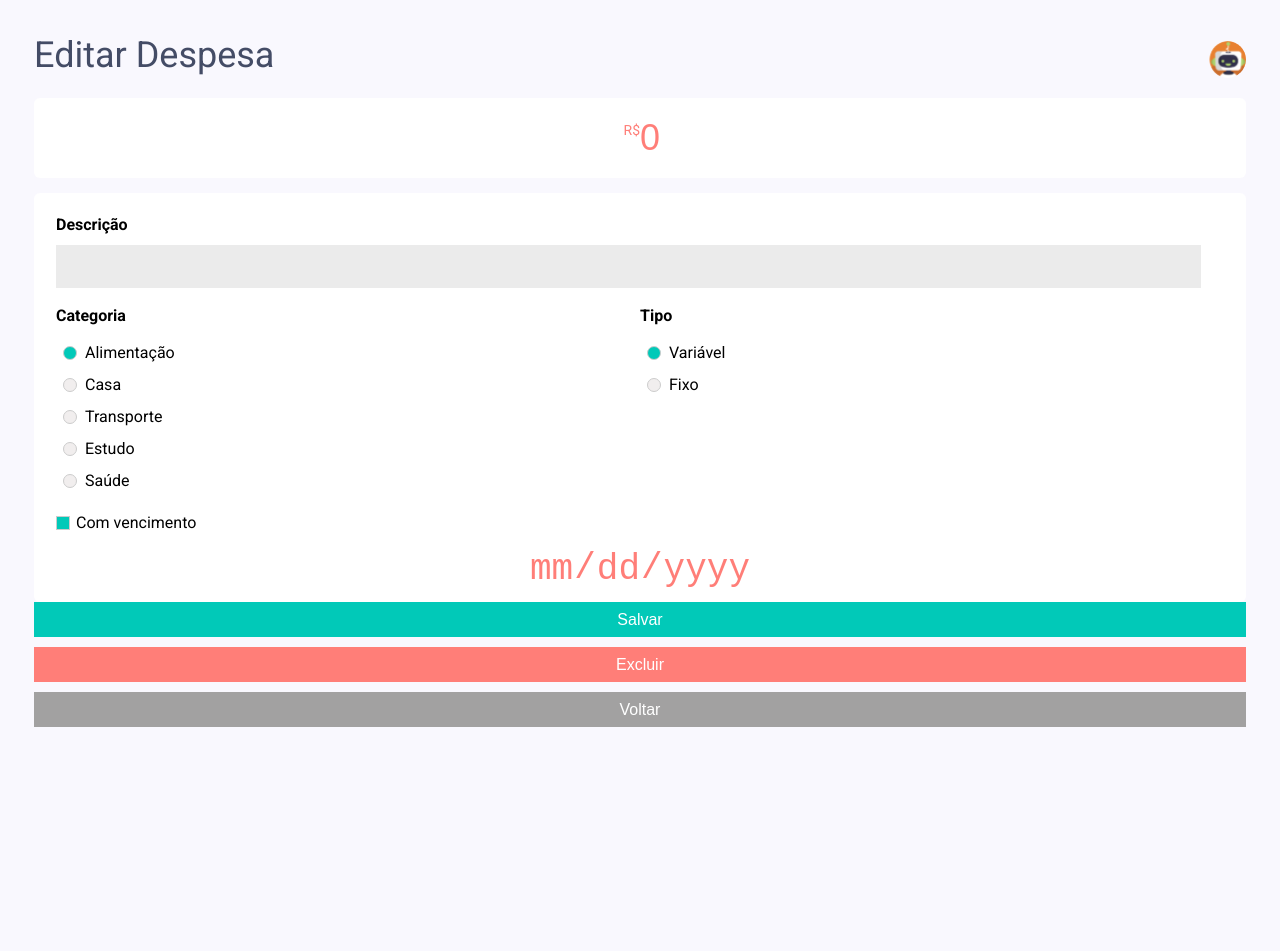
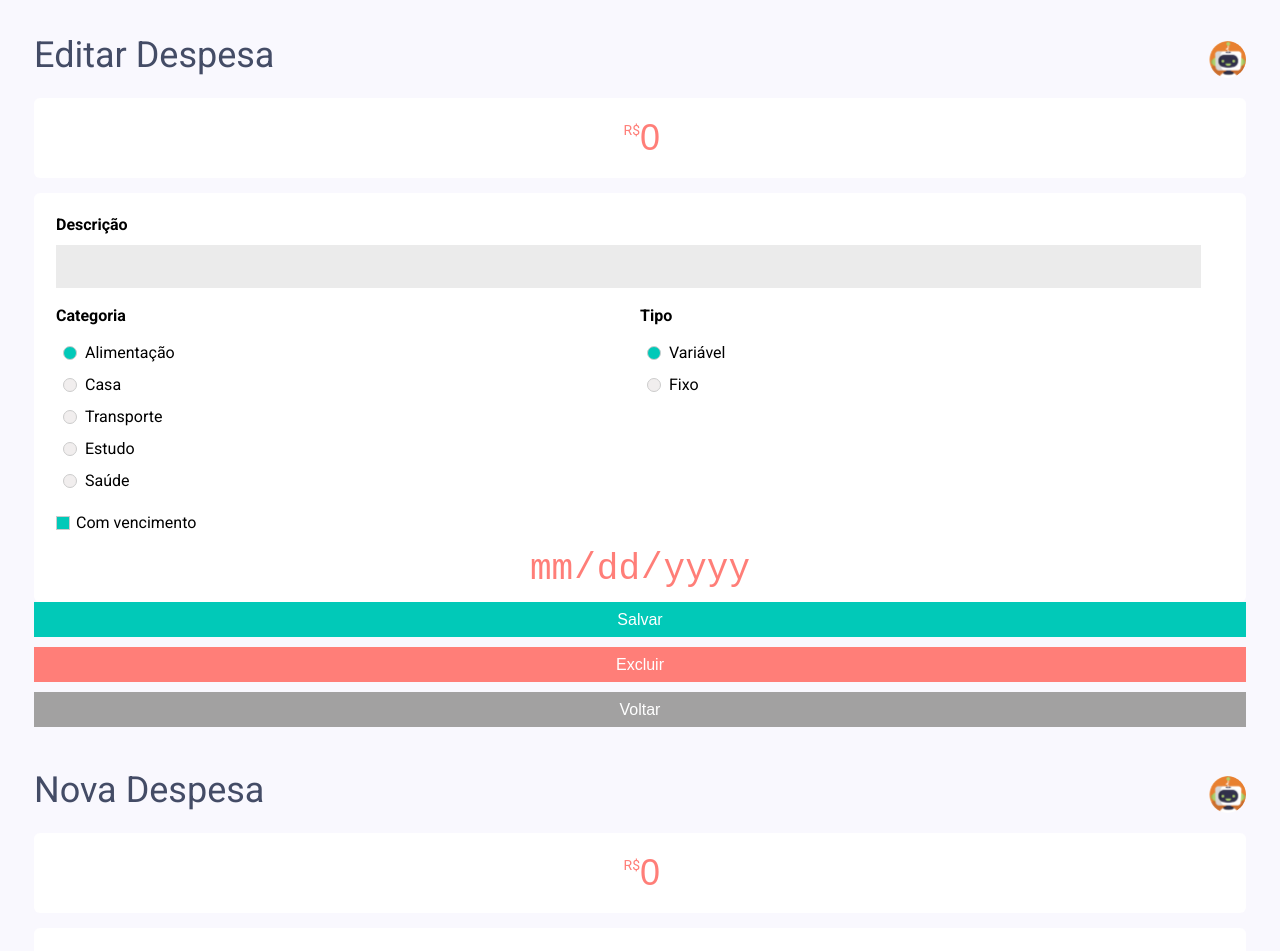
Before and after one commit to MeAjudaDev/greenwallet-react, a React (Create React App) app: page / in a window 1280 px wide. Shown: the top 951 px of the page. Before the commit the page ends 800 px from the top, so only its background shows below. Built offline with nearby package versions, Linux system fonts and the light colour scheme; no server answers.

Commit message:
refactor(index): fix components imports
n

```diff
--- a/src/index.jsx
+++ b/src/index.jsx
@@ -3,17 +3,17 @@ import ReactDOM from "react-dom";
 import "./index.css";
 import reportWebVitals from "./reportWebVitals";
 import ExpenseForm from "./pages/ExpenseForm";
-import ListCategories from "./ListCategories";
+import ListCategories from "./pages/ListCategories";
 import ListExpenses from "./ListExpenses";
 import EditCategory from "./pages/EditCategory";
 
 ReactDOM.render(
     <React.StrictMode>
         <ExpenseForm title="Editar Despesa" isEditing={true} />
-        {/* <ExpenseForm title="Nova Despesa" />
+        <ExpenseForm title="Nova Despesa" />
         <ListCategories title="Despesas" />
         <ListExpenses title="Despesas" group="Casa" />
-        <EditCategory title="Editar Categoria" id={1} /> */}
+        <EditCategory title="Editar Categoria" id={1} />
     </React.StrictMode>,
     document.getElementById("root")
 );
```
